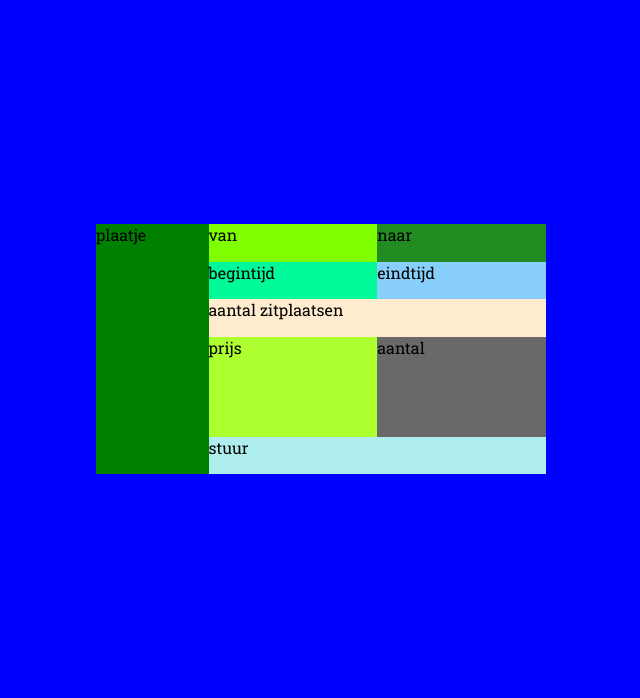
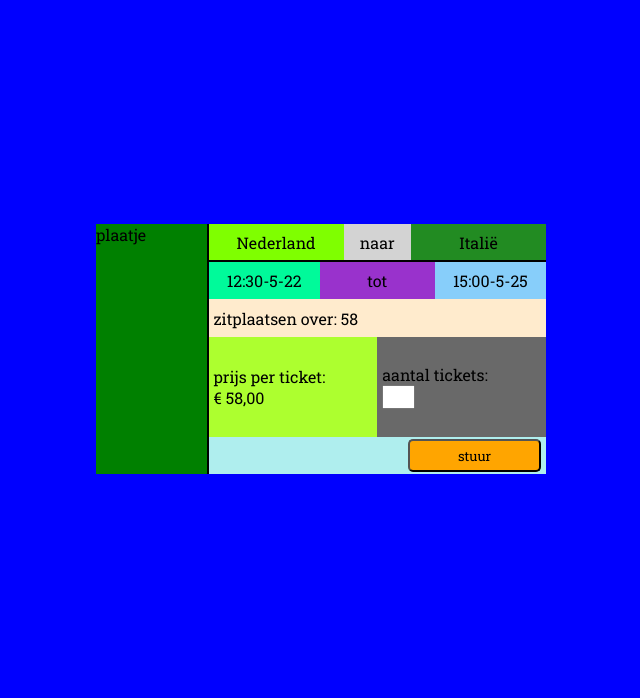
Before and after one commit to jochem11/CRUD, a PHP site: page /CRUD/ in a window 1280 px wide. Shown: the part 853-1551 px from the top of the page, without its empty margins (319-959 px from the left). Run offline with PHP 8.4, Linux system fonts and the light colour scheme; some libraries are stand-ins or nearby versions.

Commit message:
boekding layout

```diff
--- a/css/styles.css
+++ b/css/styles.css
@@ -595,6 +595,8 @@
   height: 100%;
   width: 25%;
   background-color: green;
+  overflow: hidden;
+  border-right: 2px solid black;
 }
 
 .vluchtencontainer .vlucht .tekst .van-naar {
@@ -602,18 +604,34 @@
   height: 15%;
   background-color: purple;
   display: flex;
+  border-bottom: 2px solid black;
 }
 
 .vluchtencontainer .vlucht .tekst .van-naar .van {
-  width: 50%;
+  width: 40%;
   height: 100%;
   background-color: chartreuse;
+  display: flex;
+  justify-content: center;
+  align-items: center;
+}
+
+.vluchtencontainer .vlucht .van-naar .tussenstuk {
+  width: 20%;
+  height: 100%;
+  background-color: lightgray;
+  display: flex;
+  align-items: center;
+  justify-content: center;
 }
 
 .vluchtencontainer .vlucht .van-naar .naar {
-  width: 50%;
+  width: 40%;
   height: 100%;
   background-color: forestgreen;
+  display: flex;
+  justify-content: center;
+  align-items: center;
 }
 
 .vluchtencontainer .vlucht .tekst .tijden {
@@ -624,21 +642,40 @@
 }
 
 .vluchtencontainer .vlucht .tekst .tijden .begintijd {
-  width: 50%;
+  width: 33%;
   height: 100%;
   background-color: mediumspringgreen;
+  display: flex;
+  justify-content: center;
+  align-items: center;
+}
+
+.vluchtencontainer .vlucht .tekst .tijden .tot {
+  width: 34%;
+  height: 100%;
+  background-color: darkorchid;
+  display: flex;
+  justify-content: center;
+  align-items: center;
 }
 
 .vluchtencontainer .vlucht .tijden .eindtijd {
-  width: 50%;
+  width: 33%;
   height: 100%;
   background-color: lightskyblue;
+  display: flex;
+  justify-content: center;
+  align-items: center;
 }
 
 .vluchtencontainer .vlucht .zitplaatsen {
   width: 100%;
   height: 15%;
   background-color: blanchedalmond;
+  display: flex;
+  align-items: center;
+  justify-content: left;
+  padding-left: 5px;
 }
 
 .vluchtencontainer .vlucht .prijs-aantal {
@@ -652,16 +689,40 @@
   width: 50%;
   height: 100%;
   background-color: greenyellow;
+  display: flex;
+  align-items: center;
+  justify-content: left;
+  padding-left: 5px;
 }
 
 .vluchtencontainer .vlucht .prijs-aantal .aantal-pers {
   width: 50%;
   height: 100%;
   background-color: dimgray;
+  display: flex;
+  align-items: center;
+  justify-content: left;
+  padding-left: 5px;
+}
+
+.vluchtencontainer .vlucht .prijs-aantal .aantal-pers input {
+  width: 20%;
+  font-size: 15px;
 }
 
 .vluchtencontainer .vlucht .stuur {
   height: 15%;
   width: 100%;
   background-color: paleturquoise;
+  display: flex;
+  justify-content: right;
+  align-items: center;
+  padding-right: 5px;
 }
+
+.vluchtencontainer .vlucht .stuur button {
+  height: 90%;
+  width: 40%;
+  background-color: orange;
+  border-radius: 5px;
+}
--- a/index.php
+++ b/index.php
@@ -131,25 +131,36 @@
       </div>
     </div>
     <div class="vluchtencontainer">
+    <form action="" method="post">
       <div class="vlucht">
       <div class="plaatje">plaatje</div>
         <div class="tekst">
           <div class="van-naar">
-            <div class="van">van</div>
-            <div class="naar">naar</div>
+            <div class="van">Nederland</div>
+            <div class="tussenstuk">naar</div>
+            <div class="naar">Italië</div>
           </div>
           <div class="tijden">
-            <div class="begintijd">begintijd</div>
-            <div class="eindtijd">eindtijd</div>
+            <div class="begintijd">12:30-5-22</div>
+            <div class="tot">tot</div>
+            <div class="eindtijd">15:00-5-25</div>
           </div>
-          <div class="zitplaatsen">aantal zitplaatsen</div>
+          <div class="zitplaatsen">zitplaatsen over: 58</div>
           <div class="prijs-aantal">
-            <div class="prijs">prijs</div>
-            <div class="aantal-pers">aantal</div>
+            <div class="prijs"><p>prijs per ticket: </br> &euro; 58,00</p></div>
+            <div class="aantal-pers">
+              <div>
+                <p>aantal tickets:</p>
+                <input type="number" name="tickets" min="0">
+              </div>
           </div>
-          <div class="stuur">stuur</div>
+          </div>
+          <div class="stuur">
+            <button type="submit">stuur</button>
+          </div>
         </div>
       </div>
+      </form>
     </div>
     <div class="logincontainer" id="signupcontainer">
       <div class="signupContainer">
```
Also changed, not shown: php/NewAcc.php (added).
